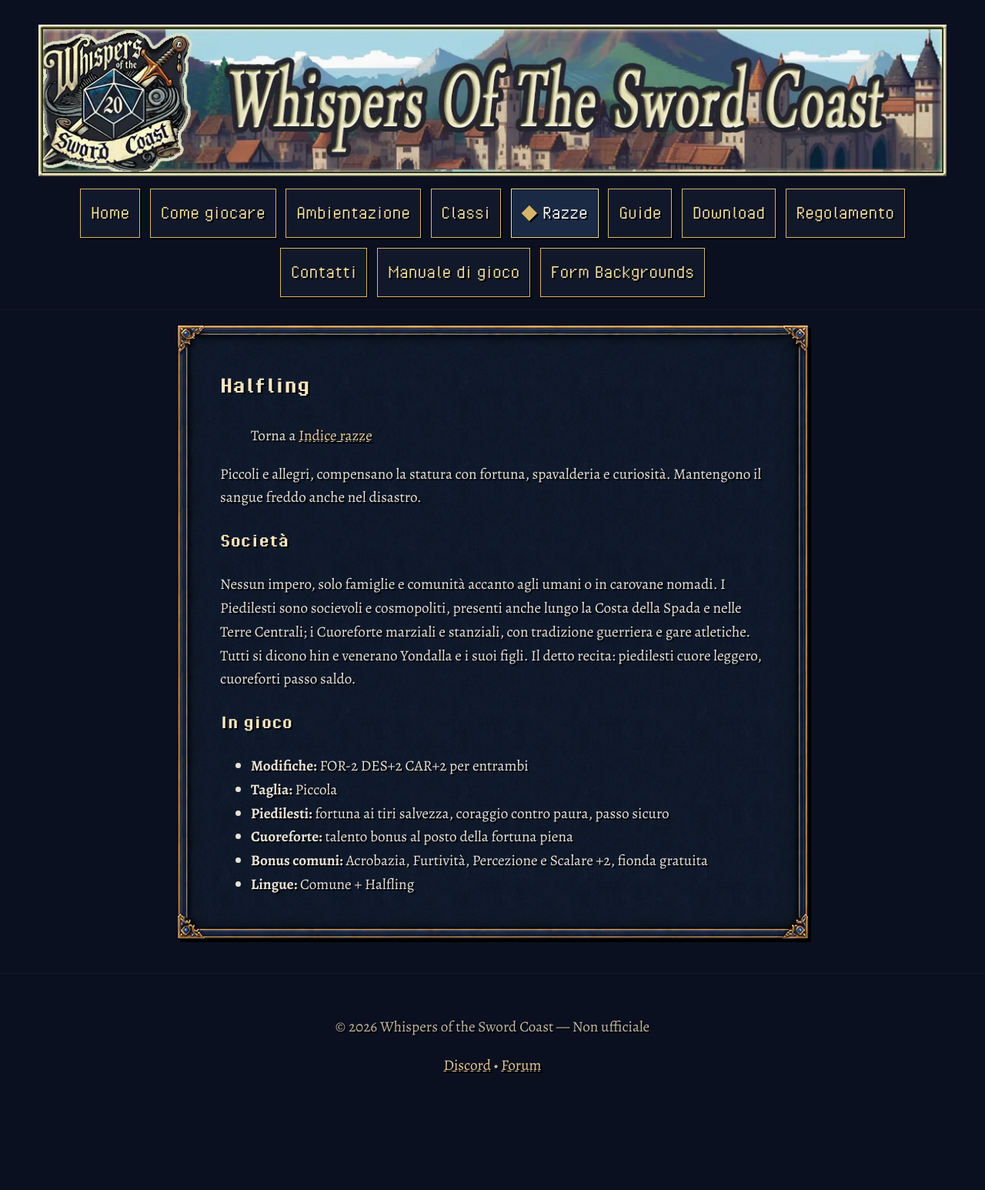
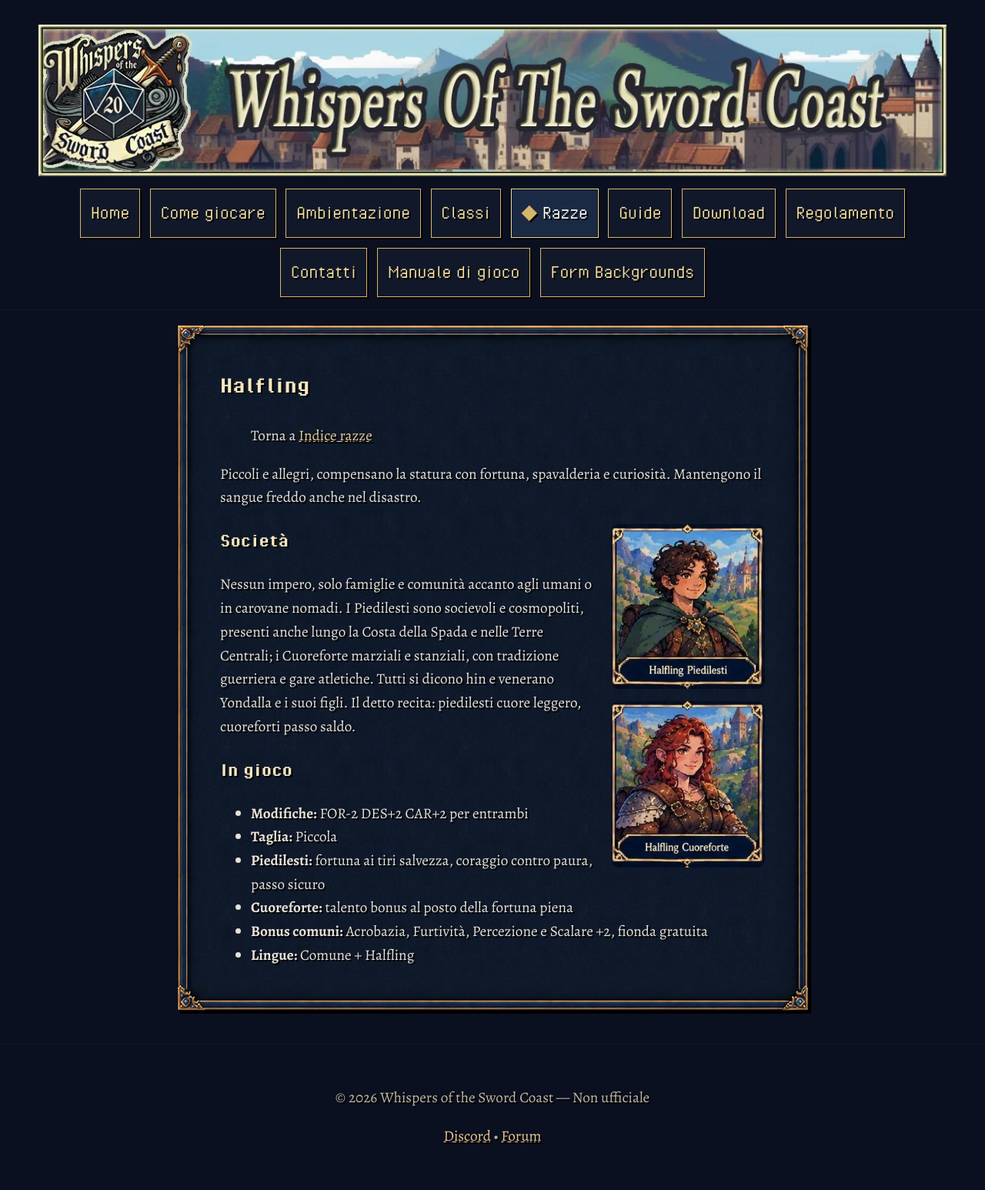
Before and after one commit to whispersoftheswordcoast/whispersoftheswordcoast.github.io, a Jekyll site: the page built from razze/halfling.md, in a window 1280 px wide. Shown: the whole page at 77% size. Built offline with Jekyll 4.4.1, drawn with Linux system fonts in a browser that asks for light colours; our own code applies the rules of GitHub Pages for plain Markdown files; before the commit the page ends 1454 px from its top, so only the background shows below that.

Commit message:
Halfling: due ritratti sottorazze + webp

```diff
--- a/razze/halfling.md
+++ b/razze/halfling.md
@@ -11,6 +11,9 @@
 
 Piccoli e allegri, compensano la statura con fortuna, spavalderia e curiosità. Mantengono il sangue freddo anche nel disastro.
 
+<img src="{{ '/assets/images/halflingpiedilesti.webp' | relative_url }}" alt="Halfling piedilesti" style="float: right; width: 200px; max-width: 45%; height: auto; margin: 0 0 1rem 1.5rem; border-radius: 10px;" />
+<img src="{{ '/assets/images/halflingcuoreforte.webp' | relative_url }}" alt="Halfling cuoreforte" style="float: right; clear: right; width: 200px; max-width: 45%; height: auto; margin: 0 0 1rem 1.5rem; border-radius: 10px;" />
+
 ## Società
 
 Nessun impero, solo famiglie e comunità accanto agli umani o in carovane nomadi. I Piedilesti sono socievoli e cosmopoliti, presenti anche lungo la Costa della Spada e nelle Terre Centrali; i Cuoreforte marziali e stanziali, con tradizione guerriera e gare atletiche. Tutti si dicono hin e venerano Yondalla e i suoi figli. Il detto recita: piedilesti cuore leggero, cuoreforti passo saldo.
```
Also changed, not shown: assets/images/halflingcuoreforte.JPG (added), assets/images/halflingcuoreforte.webp (added), assets/images/halflingpiedilesti.webp (added).
